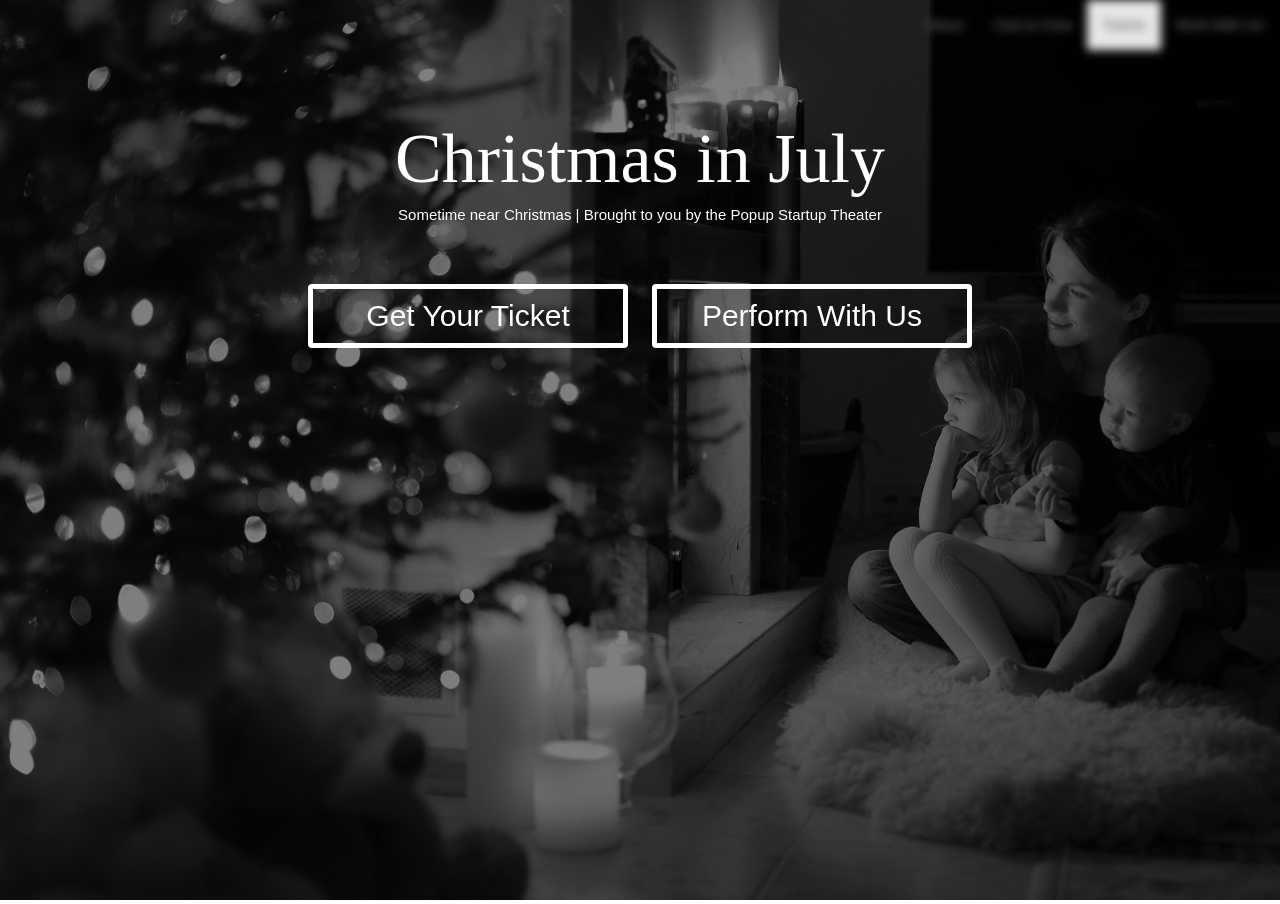
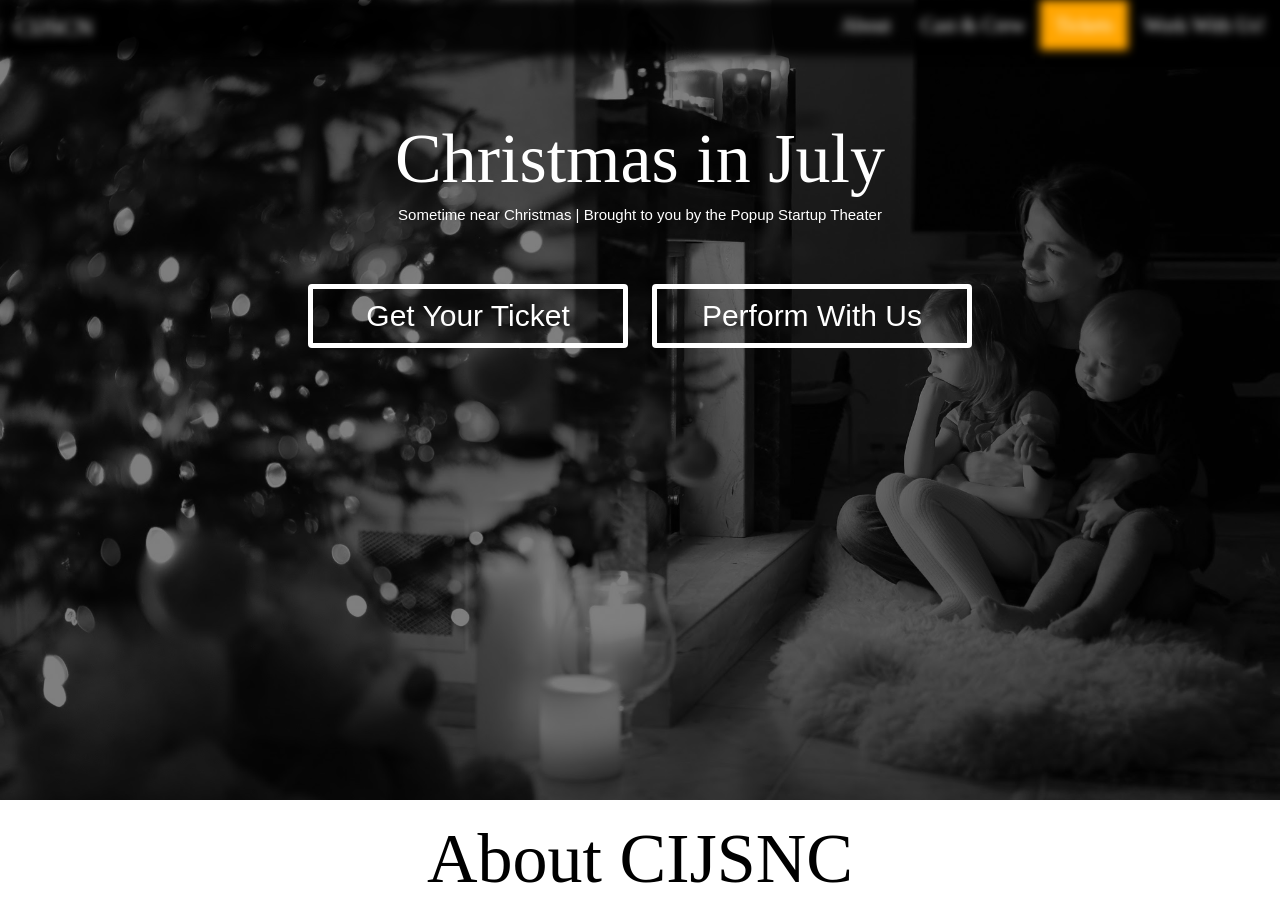
Before and after one commit to brooksryan/ChristmasInJuly, a PHP site: page / in a window 1280 px wide. Shown: the top 904 px of the page. Run offline with PHP 8.4, Linux system fonts and the light colour scheme; some libraries are stand-ins or nearby versions.

Commit message:
Added background to dropdown menu, added CIJSCN to navbar logo

```diff
--- a/CSS/style.css
+++ b/CSS/style.css
@@ -43,14 +43,22 @@ h3 {
 
 header .navbar-default {
 
-	background-color: transparent;
+	background-color: rgba(0,0,0,.9);
 	filter: url('#blur');
     filter: blur(5px);
 	border: none;
 
 }
 
+.navbar-header {
+
+	border-color:transparent;
+
+}
+
 /*Expanded navbar*/
+
+
 
 .navbar-collapse{
 
@@ -59,10 +67,33 @@ header .navbar-default {
 }
 
 @media only screen and (max-width: 766px) {
-.collapsing ul li a, .in ul li a {color: #555!important;}
-.collapsing ul li a:hover, .in ul li a:hover {color: #f1f1f1!important;}
+.collapsing ul li a, .in ul li a {color: white!important;}
+.collapsing ul li a:hover, .in ul li a:hover {color: orange!important;}
+.collapsing ul li a:hover, .in ul li.active a:hover {color: black!important;}
 }
 
+/*Navbar navigation links*/
+
+ul.nav.navbar-nav {
+
+	text-align:center;
+	font-family: "Avenir";
+	font-size: 20px;
+	color: white;
+
+}
+
+
+.navbar-collapse .navbar-nav.navbar-right a {
+
+	color:white;
+}
+
+/* active backgroud navbar color */
+.navbar-default .navbar-nav.navbar-right .active a{
+
+	background-color:orange;
+}
 
 /*Navbar toggle colors*/
 
@@ -86,6 +117,20 @@ header .navbar-default {
 	background-color:inherit;
 }
 
+/**  Navbar Brand **/
+
+header .navbar-brand {
+  background-repeat: no-repeat;
+  height: auto;
+}
+
+header .navbar-brand h1 {
+  color: white;
+  margin: 0;
+  font-size: 1.3em;
+  font-weight: 400;
+}
+
 /*PAGES */
 
 .page {
@@ -99,7 +144,7 @@ header .navbar-default {
 
 	background: url("/BeteV2/assets/babbychristmas.jpg") no-repeat center center;
 	background-size:cover;
-	height: 900px;
+	min-height: 700px;
 
 }
 
@@ -107,7 +152,7 @@ header .navbar-default {
 
 	padding-top: 100px;
 	background-color: rgba(0,0,0,.5);
-	height: 900px;
+	min-height: 700px;
 
 }
 
--- a/Components/php/header.php
+++ b/Components/php/header.php
@@ -7,7 +7,9 @@
 		          	<span class="icon-bar"></span>
 		          	<span class="icon-bar"></span>
 		          	<span class="icon-bar"></span>
+
         		</button>
+        	<a class="navbar-brand" href="#featured"><h1>CIJSCN</h1></a>
 			</div> <!-- navbar-header -->
 			<div class="collapse navbar-collapse" id="collapse">
 		        <ul class="nav navbar-nav navbar-right">
--- a/JS/myscript.js
+++ b/JS/myscript.js
@@ -35,14 +35,8 @@ $(function(){
 	$('.fullheight').css('height',wheight);
 
 
-	/*Activate Scrollspy*/
+	/*Reveals header logo if intro page is not the active page*/
 
-	$('body').scrollspy({
-
-		target:'header .navbar',
-		offset: topoffset
-
-	});
 
 	/*Use smooth scrolling navigation*/
 
@@ -65,15 +59,7 @@ $(function(){
 
 	var hash = $(this).find('li.active a').attr('href');
 
-	if(hash !== '#featured') {
-		$('header nav').addClass('inbody');
-	} else {
-		$('header nav').addClass('inbody');
-	};
-
 	/*add inbody class to nav when scrolling past header*/
-
-	var hash = $(this).find('li.active a').attr('href');
 
 	if(hash !== '#featured') {
 		$('header nav').addClass('inbody');
@@ -81,6 +67,7 @@ $(function(){
 		$('header nav').removeClass('inbody');
 	}
 
+	// Add an inbody class to nav when scrollspy event fires
 
 	$('.navbar-fixed-top').on('activate.bs.scrollspy', function (){
 
--- a/index.php
+++ b/index.php
@@ -17,8 +17,8 @@
 		<?php include 'Components/php/header.php'; ?>
 	</header> <!-- HEADER -->
 	<div class="fillerPages">
-		<div class="page" id="introduction">
-			<div class="content container-fluid">
+		<div class="page fullheight" id="introduction">
+			<div class="content container-fluid fullheight">
 				<div class="row">
 					<div class="col-md-offset-3 col-md-6  col-sm-offset-2 col-sm-9">
 						<p>
--- a/pages/detailsPage.php
+++ b/pages/detailsPage.php
@@ -3,7 +3,6 @@
 	<h1>About CIJSNC</h1>
 		<div class="row">
 			<div class="col-xs-12 col-sm-8" id="aboutText">
-				<h2>What is it?</h2>
 				<p>Seven years ago to this very day, a group of plucky young ne’erdowells each had the same dream: they were standing on a stage, surrounded by adoring fans, performing amateur improv and sketch comedy. Each dream was linked by a strange occurrance: it was definitely Christmas, but it may also have been July. But it was probably at least near Christmas.
 				</p>
 				<p>
```
Lines whose indentation alone changed are shown as unchanged.
